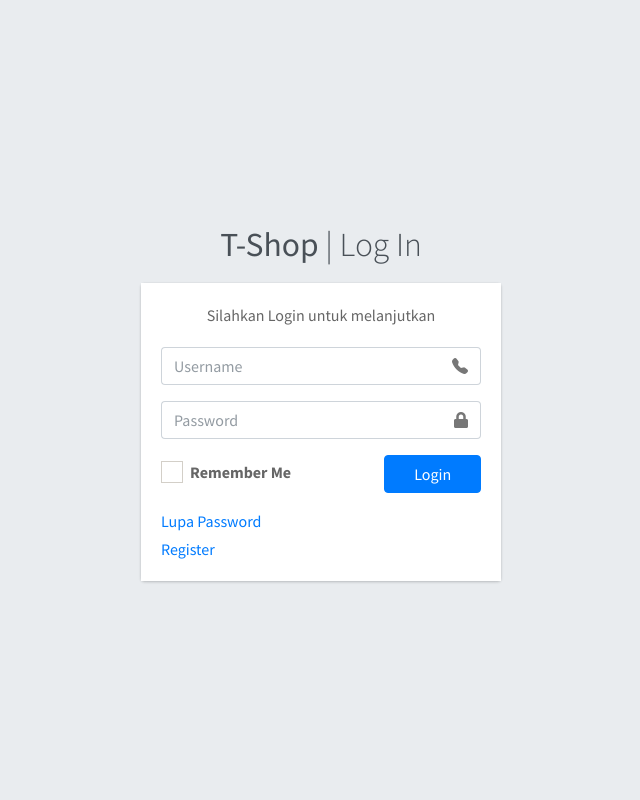
After one commit to akmalryandi/AR_akmal-belajar-laravel, a Laravel app: page / in a window 1280 px wide. The commit adds this page. Shown: the whole page, without its empty margins (319-959 px from the left). Run offline with Laravel 10, Linux system fonts and the light colour scheme; some libraries are stand-ins or nearby versions.

Commit message:
[FEAT] Fitur Login Multi User

```diff
--- /dev/null
+++ b/app/Http/Controllers/AuthController.php
@@ -0,0 +1,34 @@
+<?php
+
+namespace App\Http\Controllers;
+
+use Illuminate\Support\Facades\Auth;
+use Illuminate\Http\Request;
+
+class AuthController extends Controller
+{
+    function index() {
+        return view('login');
+    }
+    function login(Request $request) {
+        $request->validate([
+            'username' => 'required',
+            'password' => 'required'
+        ],[
+            'username' => 'Username Wajib Di isi',
+            'password' => 'Password Wajib Di isi'
+        ]);
+
+        $infologin = $request->only('username', 'password');
+
+        if (Auth::attempt($infologin)) {
+            return redirect('dashboard');
+        }else {
+            return redirect('')->withErrors('Username dan Password salah !!!')->withInput();
+        }
+    }
+    function logout(){
+        Auth::logout();
+        return redirect('');
+    }
+}
--- a/app/Models/User.php
+++ b/app/Models/User.php
@@ -20,7 +20,10 @@ class User extends Authenticatable
     protected $fillable = [
         'name',
         'email',
+        'phone_number',
+        'username',
         'password',
+        'role',
     ];
 
     /**
--- /dev/null
+++ b/resources/views/login.blade.php
@@ -0,0 +1,94 @@
+<html lang="en">
+
+<head>
+    <meta charset="utf-8">
+    <meta name="viewport" content="width=device-width, initial-scale=1">
+    <title>Log in</title>
+
+    <!-- Google Font: Source Sans Pro -->
+    <link rel="stylesheet"
+        href="https://fonts.googleapis.com/css?family=Source+Sans+Pro:300,400,400i,700&display=fallback">
+    <!-- Icon -->
+    <link rel="stylesheet" href="https://cdn.jsdelivr.net/npm/bootstrap-icons@1.11.1/font/bootstrap-icons.css">
+    <!-- Font Awesome -->
+    <link rel="stylesheet" href="plugins/fontawesome-free/css/all.min.css">
+    <!-- icheck bootstrap -->
+    <link rel="stylesheet" href="plugins/icheck-bootstrap/icheck-bootstrap.min.css">
+    <!-- Theme style -->
+    <link rel="stylesheet" href="dist/css/adminlte.min.css">
+</head>
+
+<body class="hold-transition login-page">
+    <div class="login-box">
+        <div class="login-logo">
+            <a href="#"><b>T-Shop</b> | Log In</a>
+        </div>
+        <!-- /.login-logo -->
+        <div class="card">
+            <div class="card-body login-card-body">
+                <p class="login-box-msg">Silahkan Login untuk melanjutkan</p>
+                @if ($errors->any())
+                    <div class="alert alert-danger">
+                        @foreach ($errors->all() as $item)
+                            <li>{{ $item }}</li>
+                        @endforeach
+                    </div>
+                @endif
+                <form action="" method="post">
+                    @csrf
+                    <div class="input-group mb-3">
+                        <input type="number" class="form-control" placeholder="Username" name="username"
+                            autocomplete="off" value="{{ old('username') }}">
+                        <div class="input-group-append">
+                            <div class="input-group-text">
+                                <i class="bi bi-telephone-fill"></i>
+                            </div>
+                        </div>
+                    </div>
+                    <div class="input-group mb-3">
+                        <input type="password" class="form-control" placeholder="Password" name="password">
+                        <div class="input-group-append">
+                            <div class="input-group-text">
+                                <span class="fas fa-lock"></span>
+                            </div>
+                        </div>
+                    </div>
+
+                    <div class="row">
+                        <div class="col-8">
+                            <div class="icheck-primary">
+                                <input type="checkbox" id="remember">
+                                <label for="remember">
+                                    Remember Me
+                                </label>
+                            </div>
+                        </div>
+                        <!-- /.col -->
+                        <div class="col-4">
+                            <button type="submit" name="submit" class="btn btn-primary btn-block">Login</button>
+                        </div>
+                        <!-- /.col -->
+                    </div>
+                </form>
+
+                <p class="mb-1">
+                    <a href="#">Lupa Password</a>
+                </p>
+                <p class="mb-0">
+                    <a href="register.php" class="text-center">Register</a>
+                </p>
+            </div>
+            <!-- /.login-card-body -->
+        </div>
+    </div>
+    <!-- /.login-box -->
+
+    <!-- jQuery -->
+    <script src="plugins/jquery/jquery.min.js"></script>
+    <!-- Bootstrap 4 -->
+    <script src="plugins/bootstrap/js/bootstrap.bundle.min.js"></script>
+    <!-- AdminLTE App -->
+    <script src="dist/js/adminlte.min.js"></script>
+</body>
+
+</html>
--- a/resources/views/pages/navbar.blade.php
+++ b/resources/views/pages/navbar.blade.php
@@ -48,7 +48,7 @@
                     <i class="bi bi-person-circle"></i> Profile
                 </a>
                 <div class="dropdown-divider"></div>
-                <a href="#" class="dropdown-item">
+                <a href="/logout" class="dropdown-item">
                     <i class="bi bi-box-arrow-right"></i> Logout
                 </a>
             </div>
--- a/resources/views/pages/sidebar.blade.php
+++ b/resources/views/pages/sidebar.blade.php
@@ -3,7 +3,7 @@
     <a href="{{route('dashboard')}}" class="brand-link">
         <img src="{{asset('img/t.jpg')}}" alt="AdminLTE Logo" class="brand-image img-circle elevation-3"
             style="opacity: .8">
-        <span class="brand-text font-weight-light">T-Store</span>
+        <span class="brand-text font-weight-light">T-Shop</span>
     </a>
 
     <!-- Sidebar -->
@@ -11,10 +11,10 @@
         <!-- Sidebar user panel (optional) -->
         <div class="user-panel mt-3 pb-3 mb-3 d-flex">
             <div class="image">
-                <img src="{{asset('img/foto.jpg')}}" class="img-circle elevation-2" alt="User Image">
+                <img src="{{asset('img/user.png')}}" class="img-circle elevation-2" alt="User Image">
             </div>
             <div class="info">
-                <a href="#" class="d-block">Akmal Ryandi</a>
+                <a href="#" class="d-block">{{ Auth::user()->name }}</a>
             </div>
         </div>
 
--- a/routes/web.php
+++ b/routes/web.php
@@ -1,5 +1,6 @@
 <?php
 
+use App\Http\Controllers\AuthController;
 use App\Http\Controllers\BiodataController;
 use App\Http\Controllers\HomeController;
 use App\Http\Controllers\ProductsController;
@@ -20,8 +21,19 @@ Route::get('/welcome', function () {
     return view('welcome');
 });
 
+
+
+Route::middleware(['guest'])->group(function () {
     Route::get('/biodata', [BiodataController::class, 'index']);
+    Route::get('/', [AuthController::class, 'index'])->name('login');
+    Route::post('/', [AuthController::class, 'login']);
+});
 
+Route::get('/home', function () {
+    return redirect('dashboard'); });
+
+
+Route::middleware(['auth'])->group(function () {
     Route::get('/dashboard', [HomeController::class, 'show'])->name('dashboard');
     Route::get('/products', [ProductsController::class, 'index'])->name('products');
     Route::get('/products/create', [ProductsController::class, 'create'])->name('products.create');
@@ -29,3 +41,5 @@ Route::post('/products', [ProductsController::class, 'store'])->name('products.s
     Route::get('/products/edit/{id}', [ProductsController::class, 'edit'])->name('products.edit');
     Route::put('/customers/{id}', [ProductsController::class, 'update'])->name('products.update');
     Route::get('/customers/delete/{id}', [ProductsController::class, 'destroy'])->name('products.delete');
+    Route::get('/logout', [AuthController::class, 'logout']);
+});
```
Also changed, not shown: app/Http/Controllers/ProductsController.php (+6 -3 lines), database/seeders/UsersSeeder.php (added, +39 -0 lines), resources/views/products/index.blade.php (+6 -1 lines), database/migrations/2023_11_17_100420_create_product_categories_table.php, database/migrations/2023_11_17_102139_create_products_table.php (added), database/migrations/2023_11_20_115932_create_users_table.php (added), public/img/user.png (added). Lines whose indentation alone changed are shown as unchanged.
